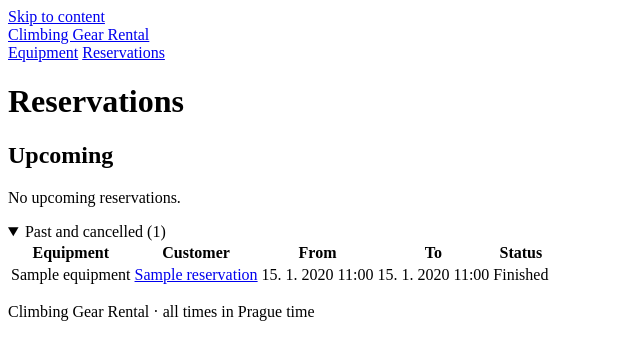
After one commit to simonkana/climbing_gear_rental, a Rails app: page /reservations in a window 1280 px wide, after a click that opens the changed part. The commit adds this page. Shown: the top 360 px of the page, without its empty margins (0-640 px from the left). Run offline with Rails 7, Linux system fonts and the light colour scheme; tables that the repository leaves empty hold one stand-in row (values such as "Sample post"); some libraries are stand-ins or nearby versions.

Commit message:
feat: add reservation index and detail pages
Co-Authored-By: Claude Opus 5.5 <noreply@anthropic.com>

```diff
--- /dev/null
+++ b/app/controllers/reservations_controller.rb
@@ -0,0 +1,21 @@
+# Every create/update goes through ReservationBooking (GUARDRAILS #1).
+class ReservationsController < ApplicationController
+  before_action :set_reservation, only: %i[show]
+
+  def index
+    reservations = Reservation.includes(:equipment)
+    # Active and not yet finished (includes reservations in progress).
+    @upcoming = reservations.active
+      .where(Reservation.arel_table[:end_date].gt(Time.current))
+      .order(:start_date)
+    @past = reservations.where.not(id: @upcoming).order(start_date: :desc)
+  end
+
+  def show
+  end
+
+  private
+    def set_reservation
+      @reservation = Reservation.find_by!(public_id: params.expect(:id))
+    end
+end
--- a/app/models/reservation.rb
+++ b/app/models/reservation.rb
@@ -39,6 +39,11 @@ class Reservation < ApplicationRecord
     persisted? && end_date_in_database <= Time.current
   end
 
+  # Whether the customer may still edit or cancel it.
+  def editable?
+    status_in_database == "active" && !finished?
+  end
+
   private
     def end_after_start_within_duration_limits
       return if start_date.blank? || end_date.blank?
--- a/app/views/equipment/show.html.erb
+++ b/app/views/equipment/show.html.erb
@@ -29,7 +29,7 @@
         <tbody>
           <% @upcoming.each do |reservation| %>
             <tr id="reservation_<%= reservation.public_id %>">
-              <td><%= l reservation.start_date %></td>
+              <td><%= link_to l(reservation.start_date), reservation_path(reservation) %></td>
               <td><%= l reservation.end_date %></td>
               <td><%= l reservation.blocked_until %></td>
             </tr>
@@ -57,7 +57,7 @@
         <tbody>
           <% @past.each do |reservation| %>
             <tr id="reservation_<%= reservation.public_id %>">
-              <td><%= l reservation.start_date %></td>
+              <td><%= link_to l(reservation.start_date), reservation_path(reservation) %></td>
               <td><%= l reservation.end_date %></td>
               <td><%= reservation.cancelled? ? "Cancelled" : "Finished" %></td>
             </tr>
--- a/app/views/layouts/application.html.erb
+++ b/app/views/layouts/application.html.erb
@@ -30,6 +30,7 @@
       <%= link_to "Climbing Gear Rental", root_path, class: "site-logo" %>
       <nav aria-label="Main">
         <%= link_to "Equipment", equipment_index_path %>
+        <%= link_to "Reservations", reservations_path %>
       </nav>
     </header>
 
--- /dev/null
+++ b/app/views/reservations/index.html.erb
@@ -0,0 +1,65 @@
+<% content_for :title, "Reservations · Climbing Gear Rental" %>
+
+<h1>Reservations</h1>
+
+<section id="upcoming-reservations" aria-labelledby="upcoming-heading">
+  <h2 id="upcoming-heading">Upcoming</h2>
+  <% if @upcoming.any? %>
+    <div class="table-wrapper">
+      <table>
+        <thead>
+          <tr>
+            <th scope="col">Equipment</th>
+            <th scope="col">Customer</th>
+            <th scope="col">From</th>
+            <th scope="col">To</th>
+            <th scope="col">Status</th>
+          </tr>
+        </thead>
+        <tbody>
+          <% @upcoming.each do |reservation| %>
+            <tr id="reservation_<%= reservation.public_id %>">
+              <td><%= reservation.equipment.name %></td>
+              <td><%= link_to reservation.customer_name, reservation_path(reservation) %></td>
+              <td><%= l reservation.start_date %></td>
+              <td><%= l reservation.end_date %></td>
+              <td><%= reservation.started? ? "In progress" : "Upcoming" %></td>
+            </tr>
+          <% end %>
+        </tbody>
+      </table>
+    </div>
+  <% else %>
+    <p>No upcoming reservations.</p>
+  <% end %>
+</section>
+
+<% if @past.any? %>
+  <details id="past-reservations">
+    <summary>Past and cancelled (<%= @past.size %>)</summary>
+    <div class="table-wrapper">
+      <table>
+        <thead>
+          <tr>
+            <th scope="col">Equipment</th>
+            <th scope="col">Customer</th>
+            <th scope="col">From</th>
+            <th scope="col">To</th>
+            <th scope="col">Status</th>
+          </tr>
+        </thead>
+        <tbody>
+          <% @past.each do |reservation| %>
+            <tr id="reservation_<%= reservation.public_id %>">
+              <td><%= reservation.equipment.name %></td>
+              <td><%= link_to reservation.customer_name, reservation_path(reservation) %></td>
+              <td><%= l reservation.start_date %></td>
+              <td><%= l reservation.end_date %></td>
+              <td><%= reservation.cancelled? ? "Cancelled" : "Finished" %></td>
+            </tr>
+          <% end %>
+        </tbody>
+      </table>
+    </div>
+  </details>
+<% end %>
--- a/config/routes.rb
+++ b/config/routes.rb
@@ -12,4 +12,5 @@ Rails.application.routes.draw do
   root "equipment#index"
 
   resources :equipment, only: %i[index show new create]
+  resources :reservations, only: %i[index show]
 end
```
Also changed, not shown: app/views/reservations/show.html.erb (added, +37 -0 lines), test/controllers/reservations_controller_test.rb (added, +65 -0 lines), test/models/reservation_test.rb (+7 -0 lines).
